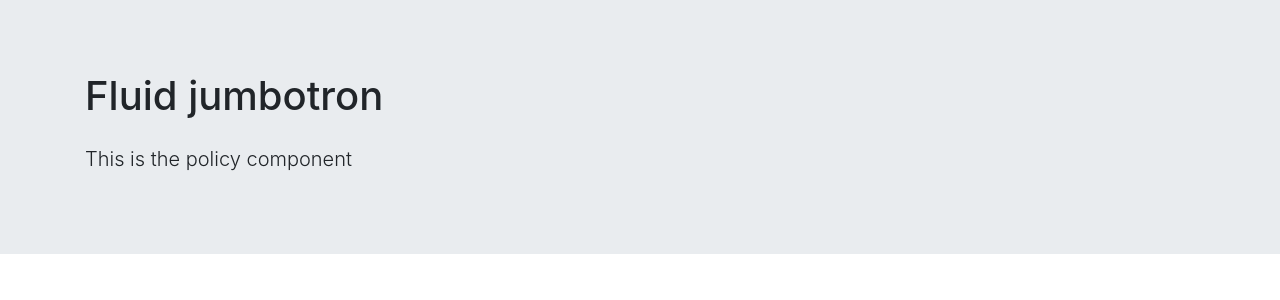
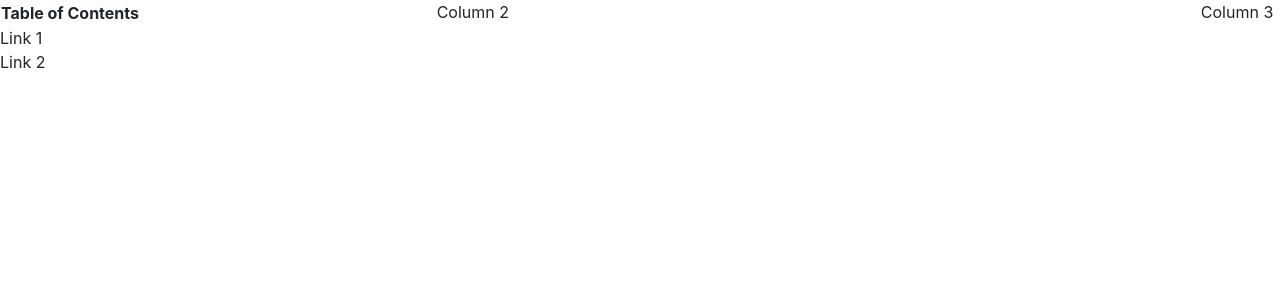
Before and after one commit to ghost-pep/JID8135, an Angular app in the folder gt-athletics/: page / in a window 1280 px wide. Shown: the top 300 px of the page. Built offline with nearby package versions, Linux system fonts and the light colour scheme.

Commit message:
created basic table of contents

```diff
--- a/gt-athletics/src/app/policy/policy.component.html
+++ b/gt-athletics/src/app/policy/policy.component.html
@@ -1,8 +1,29 @@
-<!--Jumbotron-->
-<div class="jumbotron jumbotron-fluid">
-    <div class="container">
-        <h1 class="h1-reponsive mb-4 mt-2 blue-text font-bold">Fluid jumbotron</h1>
-        <p class="lead">This is the policy component</p>
-    </div>
+<!-- <div class="jumbotron jumbotron-fluid">
+  <div class="container">
+      <h1 class="h1-reponsive mb-4 mt-2 blue-text font-bold">Fluid jumbotron</h1>
+      <p class="lead">This is the policy component</p>
+  </div>
+</div> -->
+<div class="row">
+  <div class="col col-lg-4 col-med-4 col-sm-4">
+    <table>
+      <thead>
+        <th>Table of Contents</th>
+      </thead>
+      <tbody>
+        <tr>
+          Link 1
+        </tr>
+        <tr>
+          Link 2
+        </tr>
+      </tbody>
+    </table>
+  </div>
+  <div class="col col-lg-7 col-med-7 col-sm-7">
+    Column 2
+  </div>
+  <div class="col col-lg-1 col-med-1 col-sm-1">
+    Column 3
+  </div>
 </div>
-<!--Jumbotron-->
```
